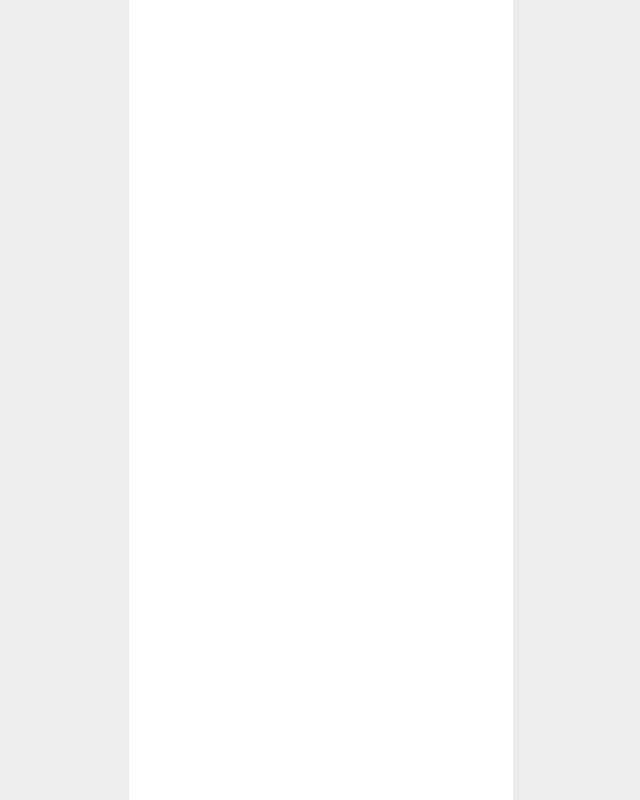
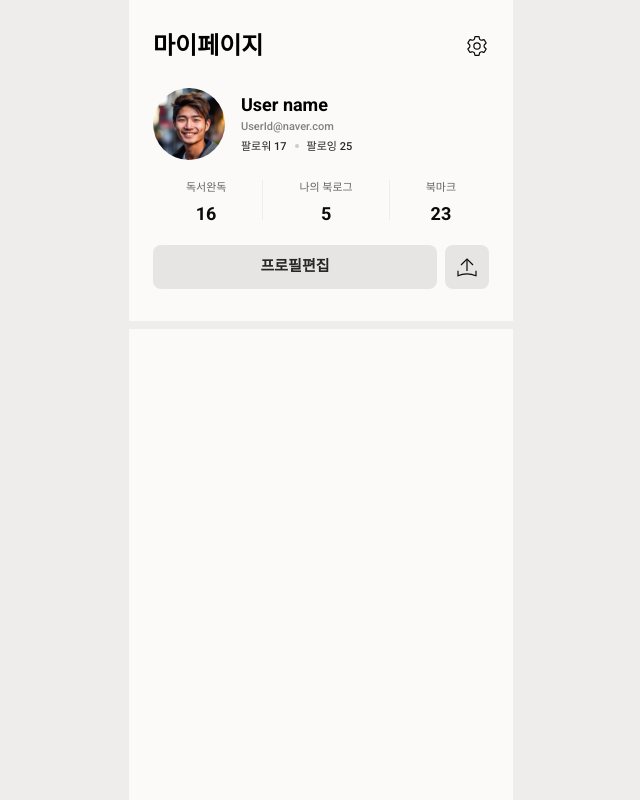
Before and after one commit to Project-BookLog/BookLog-FrontEnd, a React (Vite) app: page /mypage in a window 1280 px wide. Before the commit this address had no page. Shown: the whole page, without its empty margins (319-959 px from the left). Built offline with nearby package versions, Linux system fonts and the light colour scheme.

Commit message:
[#65] 마이페이지 유저인포카드 퍼블리싱

```diff
--- a/src/App.tsx
+++ b/src/App.tsx
@@ -3,24 +3,31 @@ import MobileLayout from "./layout/MobileLayout";
 import { Outlet } from "react-router-dom";
 import { FilterProvider } from "./context/FilterContext";
 
-import HomePage from "./pages/HomePage";
+// 온보딩
 import { LoginPage } from "./pages/LoginPage";
 import { SplashPage } from "./pages/SplashPage";
+
+// 홈
+import HomePage from "./pages/HomePage";
 import SearchPage from "./pages/home/SearchPage";
 import SearchFilterPage from "./pages/home/SearchFilterPage";
+import BookDetail from "./pages/detail/BookDetail";
 
+//북로그
+import BooklogPage from "./pages/BooklogPage";
+import BooklogDetailPage from "./pages/BooklogDetailPage";
+import UserProfilePage from "./pages/UserProfilePage";
 
+//서재
 import { MyLibraryPage } from "./pages/MyLibrary/MyLibraryPage";
 import { libraries } from "./data/myLibrary.mock";
 import { MyLibraryDetail } from "./pages/MyLibrary/MyLibraryDetailPage";
 import { EditBooksPage } from "./pages/MyLibrary/EditBooksPage";
 
-import BooklogPage from "./pages/BooklogPage";
-import BooklogDetailPage from "./pages/BooklogDetailPage";
-import UserProfilePage from "./pages/UserProfilePage";
 
-import BookDetail from "./pages/detail/BookDetail";
+// 마이페이지
 import OnboardingPage from "./pages/onboarding/OnBoardingPage";
+import MyPage from "./pages/mypage/MyPage";
 
 import { useToast } from "./context/ToastContext";
 import { Toast } from "./components/toast/Toast";
@@ -54,6 +61,8 @@ function App() {
           element={<EditBooksPage libraries={libraries} />}
         />
 
+        <Route path="/mypage" element={<MyPage />} />
+
         {/* 공통 + #40 추가 */}
         <Route path="/booklog" element={<BooklogPage />} />
         <Route path="/booklog/:booklogId" element={<BooklogDetailPage />} />
--- /dev/null
+++ b/src/components/mypage/UserInfoCard.tsx
@@ -0,0 +1,74 @@
+import { Dummy_author, Share } from "../../assets/icons";
+import type { User } from "../../types/user.types"
+
+type UserInfoCardProps = {
+  user: User;
+};
+
+function UserInfoCard({ user }: UserInfoCardProps) {
+  return (
+    <div className="bg-bg">
+      <main>
+        {/* 유저 기본 정보 */}
+        <section>
+          <div className="flex justify-start">
+            <Dummy_author className="h-18 w-18" />
+            <div className="ml-4 h-18 flex flex-col justify-center gap-1">
+              <div className="text-en-title-02">{user.name}</div>
+              <div className="text-en-caption-02 text-gray-600">
+                {user.email}
+              </div>
+              <div className="text-en-caption-02 text-gray-900 flex items-center">
+                팔로워 {user.followerCount}
+                <span className="mx-2 inline-block h-[4px] w-[4px] rounded-full bg-gray-300" />
+                팔로잉 {user.followingCount}
+              </div>
+            </div>
+          </div>
+        </section>
+
+        {/* 갯수 */}
+        <section className="my-5">
+          <div className="flex items-stretch justify-center gap-9">
+            <div className="flex flex-col items-center gap-2">
+              <div className="text-caption-02 text-gray-700">독서완독</div>
+              <div className="text-title-02 text-black">
+                {user.finishedCount}
+              </div>
+            </div>
+            <div className="h-10 w-[1px] bg-gray-100" />
+
+            <div className="flex flex-col items-center gap-2">
+              <div className="text-caption-02 text-gray-700">나의 북로그</div>
+              <div className="text-title-02 text-black">
+                {user.booklogCount}
+              </div>
+            </div>
+            <div className="h-10 w-[1px] bg-gray-100" />
+
+            <div className="flex flex-col items-center gap-2">
+              <div className="text-caption-02 text-gray-700">북마크</div>
+              <div className="text-title-02 text-black">
+                {user.bookmarkCount}
+              </div>
+            </div>
+          </div>
+        </section>
+
+        {/* 버튼 */}
+        <section>
+          <div className="flex gap-2">
+            <button className="h-11 w-71 rounded-lg bg-gray-200 text-subtitle-02-sb text-gray-900">
+              프로필편집
+            </button>
+            <button className="flex h-11 w-11 items-center justify-center rounded-lg bg-gray-200">
+              <Share className="h-6 w-6 text-black" />
+            </button>
+          </div>
+        </section>
+      </main>
+    </div>
+  );
+}
+
+export default UserInfoCard;
--- /dev/null
+++ b/src/data/user.mock.ts
@@ -0,0 +1,12 @@
+import type { User } from "../types/user.types";
+
+export const mockUser: User = {
+  id: "user-1",
+  name: "User name",
+  email: "UserId@naver.com",
+  followerCount: 17,
+  followingCount: 25,
+  finishedCount: 16,
+  booklogCount: 5,
+  bookmarkCount: 23,
+};
--- a/src/index.css
+++ b/src/index.css
@@ -176,55 +176,55 @@
 
   /* en */
   .text-en-head {
-    font-family: var(--font-en);
+    font-family: var(--font-en) !important;
     font-size: 24px;
     font-weight: var(--fw-sb);
     line-height: 1.2;
   }
   .text-en-title-01 {
-    font-family: var(--font-en);
+    font-family: var(--font-en) !important;
     font-size: 20px;
     font-weight: var(--fw-sb);
     line-height: 1.2;
   }
   .text-en-title-02 {
-    font-family: var(--font-en);
+    font-family: var(--font-en) !important;
     font-size: 18px;
     font-weight: var(--fw-sb);
     line-height: 1.2;
   }
   .text-en-subtitle-01 {
-    font-family: var(--font-en);
+    font-family: var(--font-en) !important;
     font-size: 16px;
     font-weight: var(--fw-m);
     line-height: 1.4;
   }
   .text-en-subtitle-02 {
-    font-family: var(--font-en);
+    font-family: var(--font-en) !important;
     font-size: 15px;
     font-weight: var(--fw-m);
     line-height: 1.4;
   }
   .text-en-body-01 {
-    font-family: var(--font-en);
+    font-family: var(--font-en) !important;
     font-size: 14px;
     font-weight: var(--fw-m);
     line-height: 1.4;
   }
   .text-en-body-02 {
-    font-family: var(--font-en);
+    font-family: var(--font-en) !important;
     font-size: 13px;
     font-weight: var(--fw-m);
     line-height: 1.4;
   }
   .text-en-caption-01 {
-    font-family: var(--font-en);
+    font-family: var(--font-en) !important;
     font-size: 12px;
     font-weight: var(--fw-m);
     line-height: 1.4;
   }
   .text-en-caption-02 {
-    font-family: var(--font-en);
+    font-family: var(--font-en) !important;
     font-size: 11px;
     font-weight: var(--fw-m);
     line-height: 1.4;
--- /dev/null
+++ b/src/pages/mypage/MyPage.tsx
@@ -0,0 +1,24 @@
+import { Setting } from "../../assets/icons";
+import UserInfoCard from "../../components/mypage/UserInfoCard";
+import { mockUser } from "../../data/user.mock";
+
+function MyPage() {
+  return (
+    <div className="min-h-screen bg-bg">
+      <main className="mx-auto flex min-h-screen max-w-4xl flex-col gap-y-3">
+        <header className="mt-4 px-6 flex h-15 items-center justify-between">
+          <p className="text-head">마이페이지</p>
+          <Setting className="h-6 w-6 text-black" />
+        </header>
+
+        <section className=" px-6">
+          <UserInfoCard user={mockUser} />
+        </section>
+
+        <div className="mt-5 h-2 w-full bg-gray-100" />
+      </main>
+    </div>
+  );
+}
+
+export default MyPage;
```
Also changed, not shown: src/types/user.types.ts (added, +10 -0 lines), src/assets/icons/Setting.svg, src/assets/icons/Share.svg.
